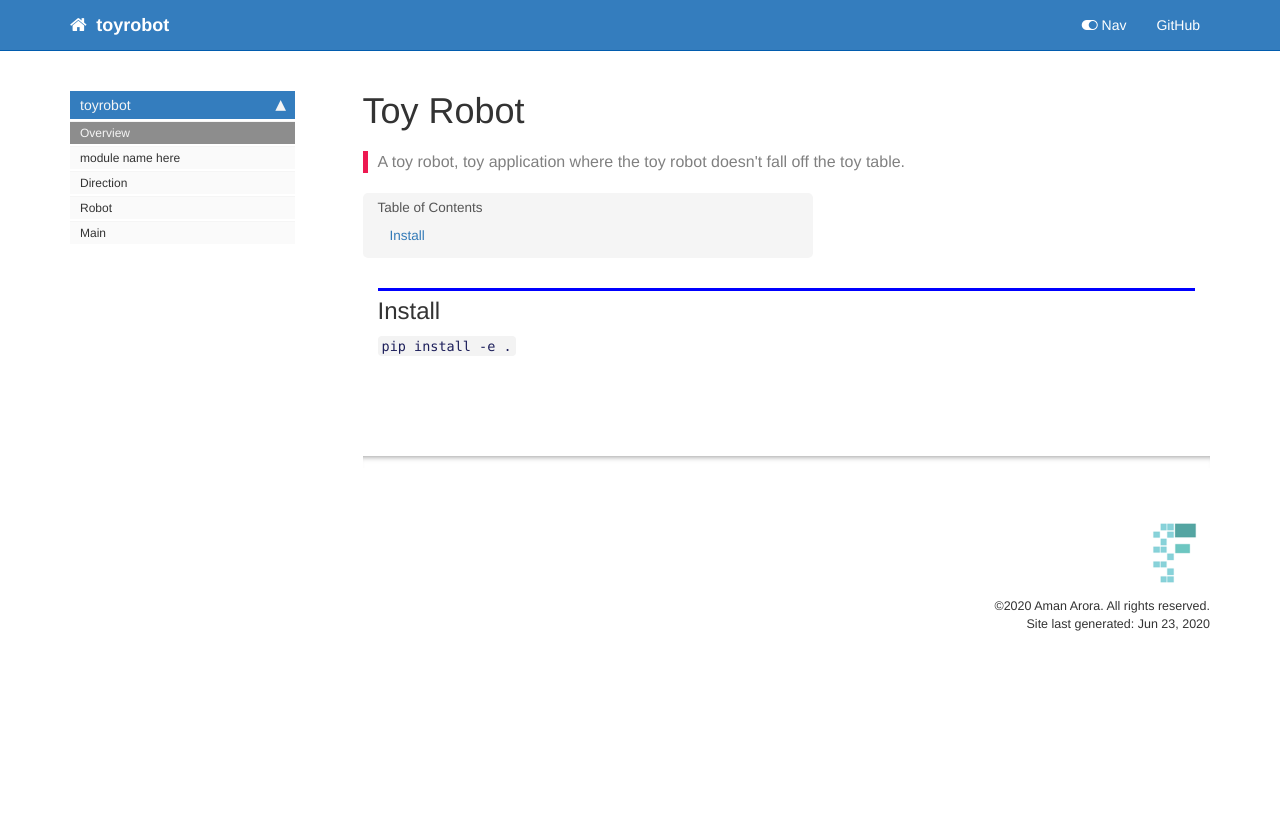
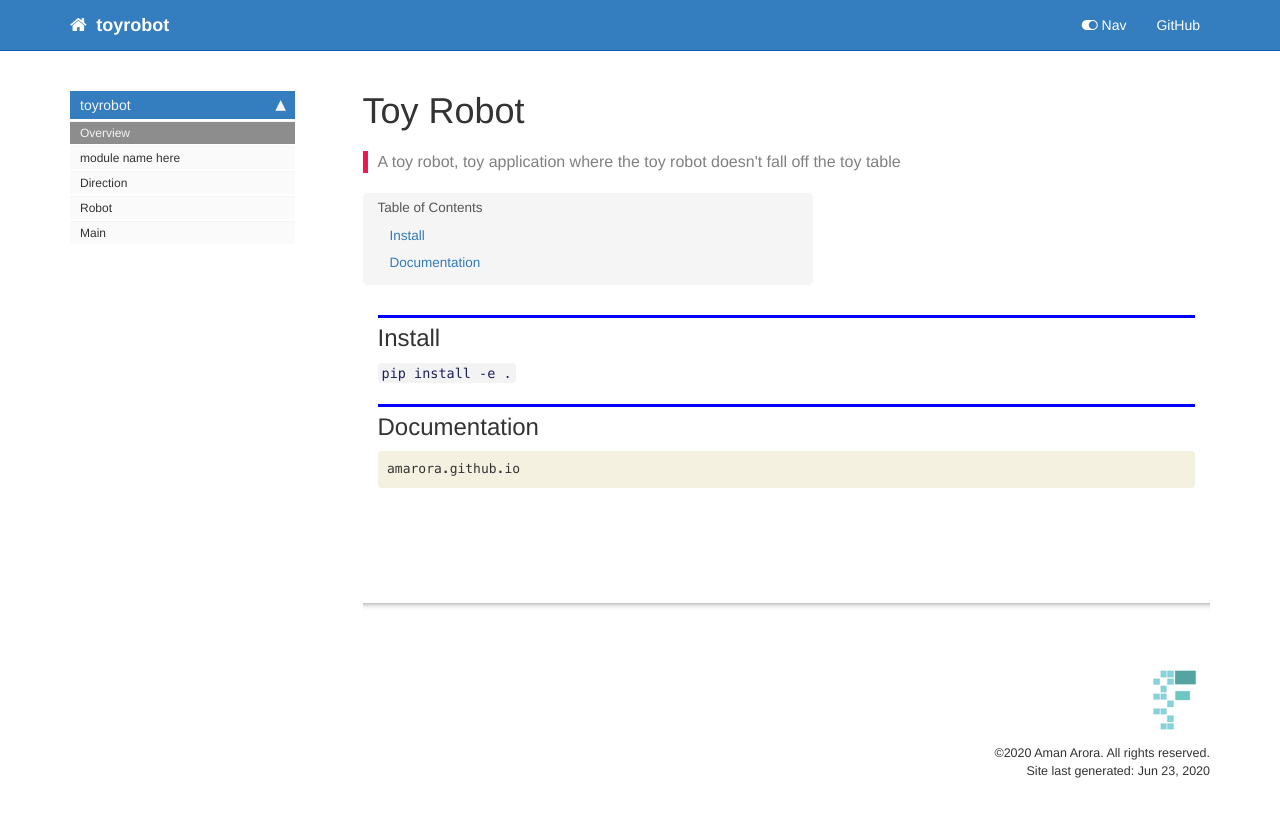
Before and after one commit to amaarora/toyrobot, a Jekyll site: the page built from docs/index.html, in a window 1280 px wide. Shown: the top 817 px of the page. Built offline with Jekyll 4.4.1, drawn with Linux system fonts in a browser that asks for light colours; nearby versions of some CDN libraries; comment, search, counter and statistics services are not loaded.

Commit message:
Remove core.html from docs and add doc link

```diff
--- a/docs/index.html
+++ b/docs/index.html
@@ -5,8 +5,8 @@ title: Toy Robot
 keywords: fastai
 sidebar: home_sidebar
 
-summary: "A toy robot, toy application where the toy robot doesn't fall off the toy table."
-description: "A toy robot, toy application where the toy robot doesn't fall off the toy table."
+summary: "A toy robot, toy application where the toy robot doesn't fall off the toy table"
+description: "A toy robot, toy application where the toy robot doesn't fall off the toy table"
 ---
 <!--
 
@@ -40,4 +40,27 @@ description: "A toy robot, toy application where the toy robot doesn't fall off
 </div>
 </div>
 </div>
+<div class="cell border-box-sizing text_cell rendered"><div class="inner_cell">
+<div class="text_cell_render border-box-sizing rendered_html">
+<h2 id="Documentation">Documentation<a class="anchor-link" href="#Documentation"> </a></h2>
 </div>
+</div>
+</div>
+    {% raw %}
+
+<div class="cell border-box-sizing code_cell rendered">
+<div class="input">
+
+<div class="inner_cell">
+    <div class="input_area">
+<div class=" highlight hl-ipython3"><pre><span></span><span class="n">amarora</span><span class="o">.</span><span class="n">github</span><span class="o">.</span><span class="n">io</span>
+</pre></div>
+
+    </div>
+</div>
+</div>
+
+</div>
+    {% endraw %}
+
+</div>
```
Also changed, not shown: docs/core.html (deleted, +0 -79 lines), README.md, 1 other file.
